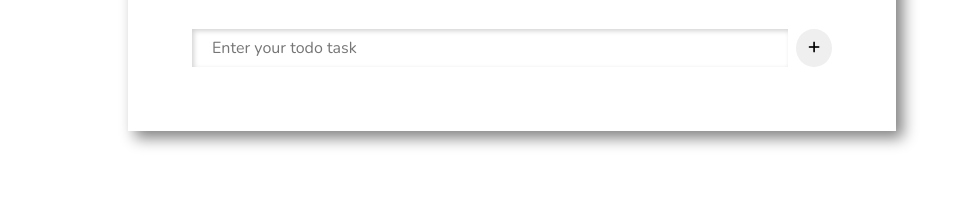
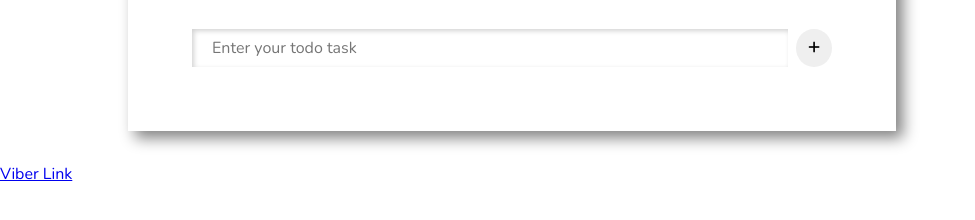
Before and after one commit to samikshk10/TODO-APPLICATION-JS, a plain HTML site: page index.html in a window 1280 px wide. Shown: the part 126-346 px from the top of the page, without its empty margins (0-975 px from the left). Drawn offline with nearby package versions, Linux system fonts and the light colour scheme.

Commit message:
Update index.html

```diff
--- a/index.html
+++ b/index.html
@@ -30,6 +30,8 @@
 
         <div id="tasks"></div>
     </div>
+
+    <a href="viber://pa?chatURI=samikshk" target="_blank">Viber Link</a>
     <script src="script.js"></script>
 </body>
 
```
